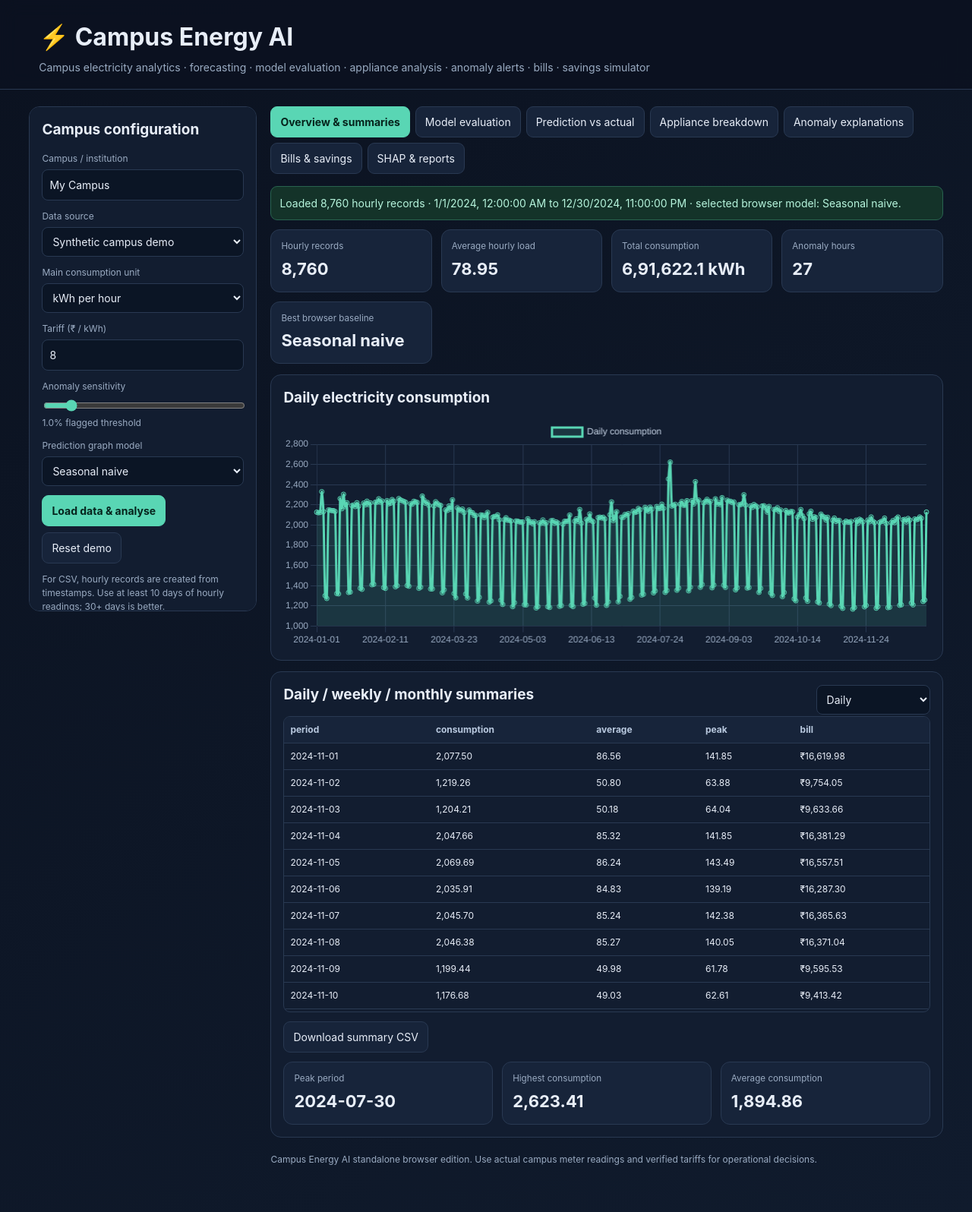
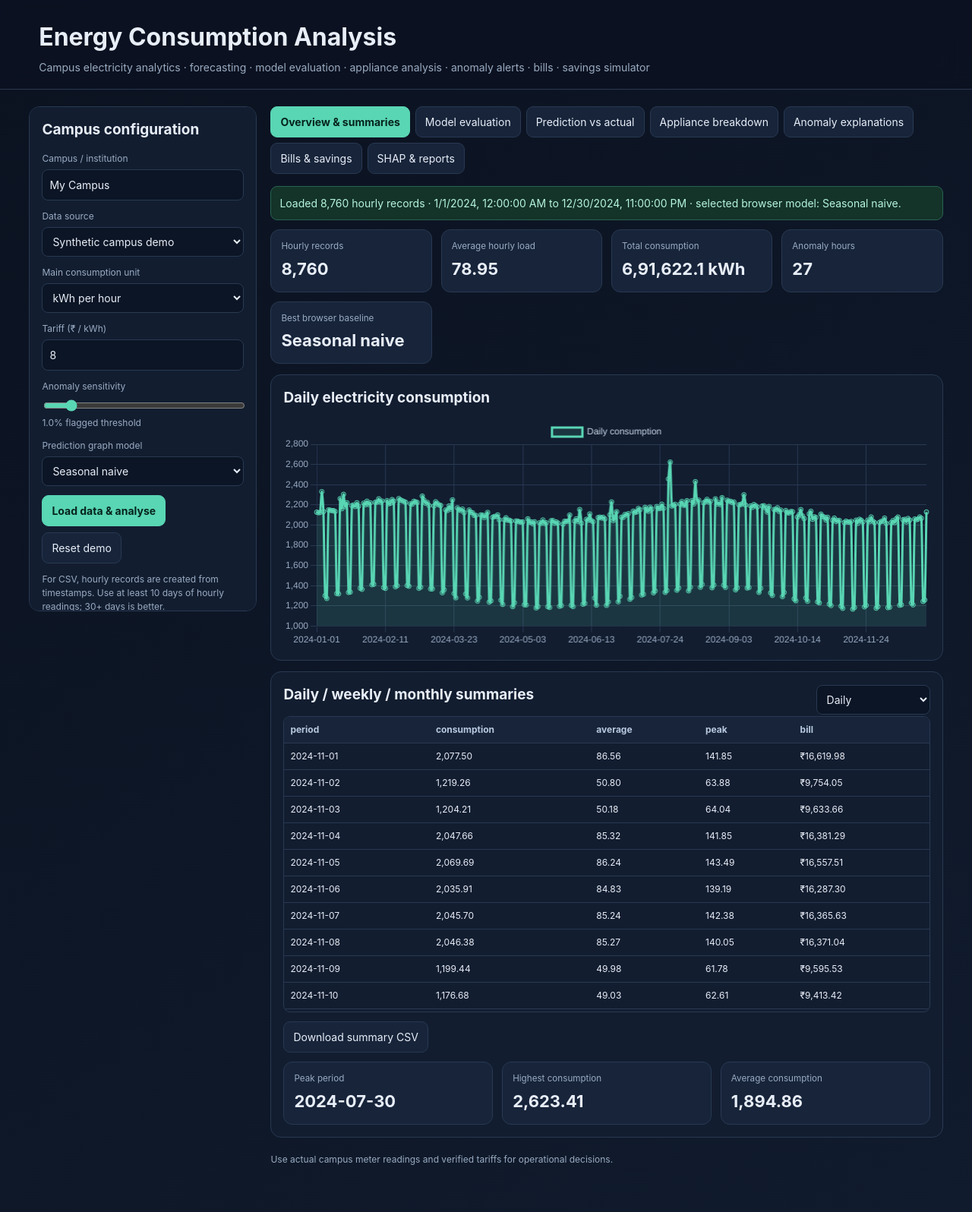
Before and after one commit to Sai-Ram-Sagarla-23/energysaver, a plain HTML site: page index.html in a window 1280 px wide. Shown: the whole page at 76% size. Drawn offline with nearby package versions, Linux system fonts and the light colour scheme.

Commit message:
Update title and footer in index.html

```diff
--- a/index_fixed.html
+++ b/index.html
@@ -2,7 +2,7 @@
 <html lang="en">
 <head>
 <meta charset="UTF-8"><meta name="viewport" content="width=device-width,initial-scale=1">
-<title>Campus Energy AI — Standalone Dashboard</title>
+<title>Energy Consumption</title>
 <style>
 :root{--bg:#0b1220;--panel:#121d30;--panel2:#17243a;--line:#293952;--text:#e8eef8;--muted:#9aabc2;--accent:#59d6b4;--blue:#71a7ff;--red:#ff7373;--amber:#ffc66d}
 *{box-sizing:border-box}body{margin:0;background:linear-gradient(145deg,#0b1220,#101b2d);color:var(--text);font:14px/1.5 Inter,system-ui,Segoe UI,Arial,sans-serif}
@@ -25,7 +25,7 @@ footer{color:var(--muted);font-size:12px;margin-top:20px}
 </style>
 </head>
 <body>
-<header><h1>⚡ Campus Energy AI</h1><p>Campus electricity analytics · forecasting · model evaluation · appliance analysis · anomaly alerts · bills · savings simulator</p></header>
+<header><h1>Energy Consumption Analysis</h1><p>Campus electricity analytics · forecasting · model evaluation · appliance analysis · anomaly alerts · bills · savings simulator</p></header>
 <main>
 <div class="layout">
 <aside class="panel sidebar">
@@ -88,7 +88,7 @@ footer{color:var(--muted);font-size:12px;margin-top:20px}
 <section class="page" id="reports">
 <div class="panel"><h2>Explainability & project reports</h2><div class="warn"><b>Important model limitation:</b> A single static HTML file cannot run the Python XGBoost, LightGBM, scikit-learn Isolation Forest or SHAP packages from app.py. This standalone edition provides browser-side baseline forecasts and permutation-style feature influence, not genuine SHAP values. Use the Python app for research-grade model results.</div><h3>Browser feature influence (approximation)</h3><div class="tablewrap" id="featureTable"></div><div class="chart"><canvas id="featureChart"></canvas></div><h3>Downloadable reports</h3><div class="actions"><button id="reportJson">Report data JSON</button><button id="reportHtml">Executive report HTML</button><button id="reportPdf">Executive report PDF</button><button id="allCsv">Download all CSV reports</button></div><div class="hint">PDF export uses a browser PDF library when available; HTML/JSON/CSV exports are generated locally.</div></div>
 </section>
-<footer>Campus Energy AI standalone browser edition. Use actual campus meter readings and verified tariffs for operational decisions.</footer>
+<footer>Use actual campus meter readings and verified tariffs for operational decisions.</footer>
 </section></div>
 </main>
 <script src="https://cdn.jsdelivr.net/npm/chart.js@4.4.4/dist/chart.umd.min.js"></script>
```
